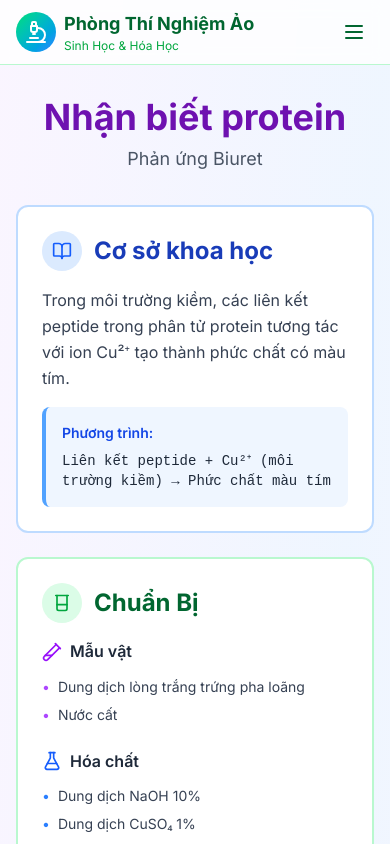
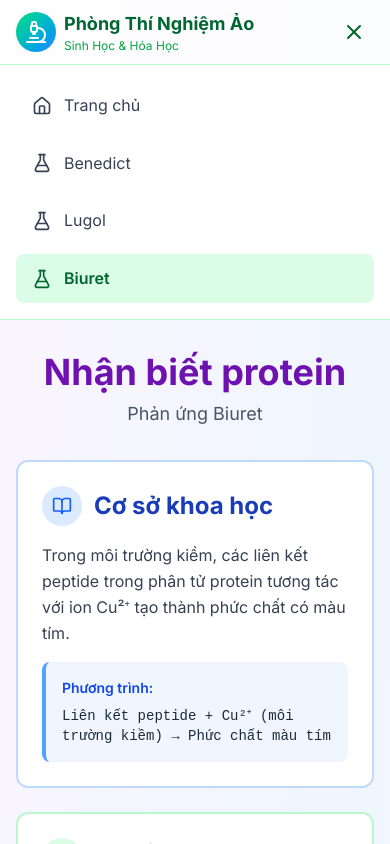
Before and after one commit to duogbachdev/virtual-bio-lab, a Next.js app: page /biuret in a window 390 px wide. Both pictures are taken after a click on the button "Toggle menu". Shown: the top 844 px of the page. Built offline with nearby package versions, Linux system fonts and the light colour scheme.

Commit message:
Update code

```diff
--- a/components/layout/Header.tsx
+++ b/components/layout/Header.tsx
@@ -1,11 +1,13 @@
 'use client';
 
 import Link from 'next/link';
-import { Microscope, Home, FlaskConical } from 'lucide-react';
+import { Microscope, Home, FlaskConical, Menu, X } from 'lucide-react';
 import { usePathname } from 'next/navigation';
+import { useState } from 'react';
 
 export default function Header() {
   const pathname = usePathname();
+  const [mobileMenuOpen, setMobileMenuOpen] = useState(false);
 
   const navItems = [
     { href: '/', label: 'Trang chủ', icon: Home },
@@ -49,20 +51,45 @@ export default function Header() {
         </nav>
 
         {/* Mobile menu button */}
-        <button className="md:hidden p-2 rounded-lg hover:bg-green-50">
-          <svg
-            className="h-6 w-6 text-green-800"
-            fill="none"
-            strokeLinecap="round"
-            strokeLinejoin="round"
-            strokeWidth="2"
-            viewBox="0 0 24 24"
-            stroke="currentColor"
-          >
-            <path d="M4 6h16M4 12h16M4 18h16"></path>
-          </svg>
+        <button
+          className="md:hidden p-2 rounded-lg hover:bg-green-50"
+          onClick={() => setMobileMenuOpen(!mobileMenuOpen)}
+          aria-label="Toggle menu"
+        >
+          {mobileMenuOpen ? (
+            <X className="h-6 w-6 text-green-800" />
+          ) : (
+            <Menu className="h-6 w-6 text-green-800" />
+          )}
         </button>
       </div>
+
+      {/* Mobile menu */}
+      {mobileMenuOpen && (
+        <div className="md:hidden border-t border-green-200 bg-white">
+          <nav className="container mx-auto px-4 py-4 space-y-2">
+            {navItems.map((item) => {
+              const Icon = item.icon;
+              const isActive = pathname === item.href;
+              return (
+                <Link
+                  key={item.href}
+                  href={item.href}
+                  onClick={() => setMobileMenuOpen(false)}
+                  className={`flex items-center space-x-3 px-4 py-3 rounded-lg transition-all ${
+                    isActive
+                      ? 'bg-green-100 text-green-800 font-semibold'
+                      : 'text-gray-700 hover:bg-green-50 hover:text-green-700'
+                  }`}
+                >
+                  <Icon className="h-5 w-5" />
+                  <span>{item.label}</span>
+                </Link>
+              );
+            })}
+          </nav>
+        </div>
+      )}
     </header>
   );
 }
```
